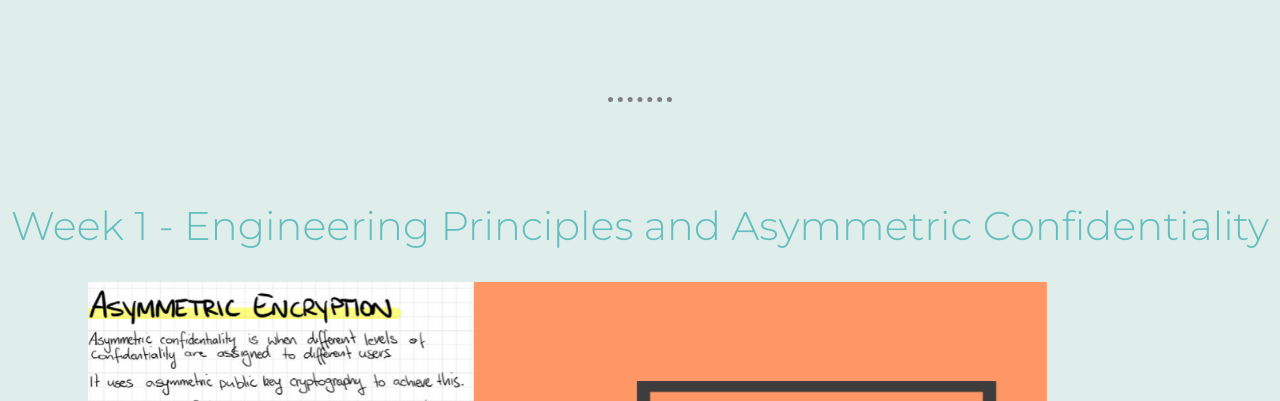
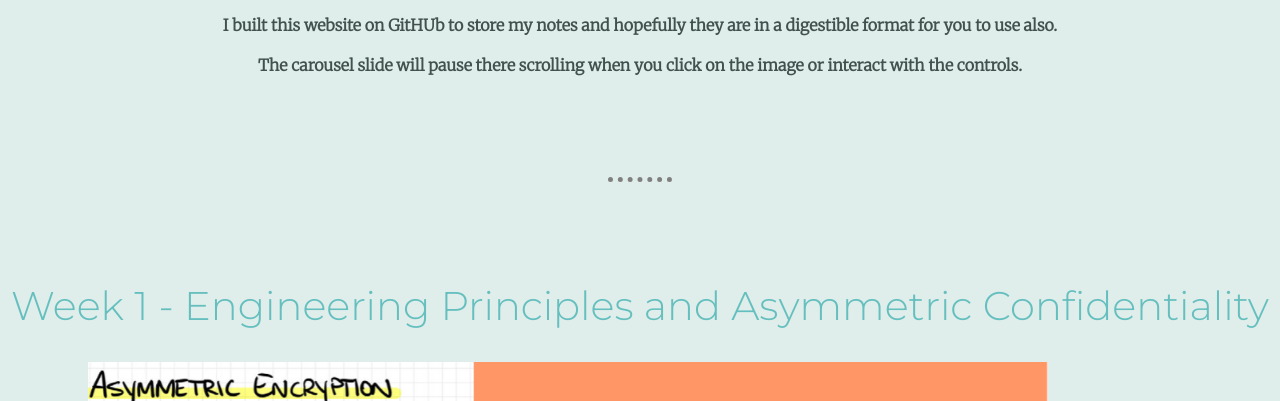
Before and after one commit to smoutle/zzen9203PCPz5457624, a plain HTML site: page index.html in a window 1280 px wide. Shown: the part 699-1100 px from the top of the page. Drawn offline with nearby package versions, Linux system fonts and the light colour scheme; a web font is replaced by a local one.

Commit message:
Update index.html

```diff
--- a/index.html
+++ b/index.html
@@ -58,6 +58,8 @@
       <img class="profilepic" src="images/csmith_pic.png" alt="craig pic">
       <h2>Hello, I'm Craig.</h2>
       <p>This is a compilation of the notes I have made in this course and my learning online.</p>
+      <p>I built this website on GitHUb to store my notes and hopefully they are in a digestible format for you to use also.</p>
+      <p>The carousel slide will pause there scrolling when you click on the image or interact with the controls.</p>
     </div>
     <hr id="wk1">
     <div class="week1">
```
